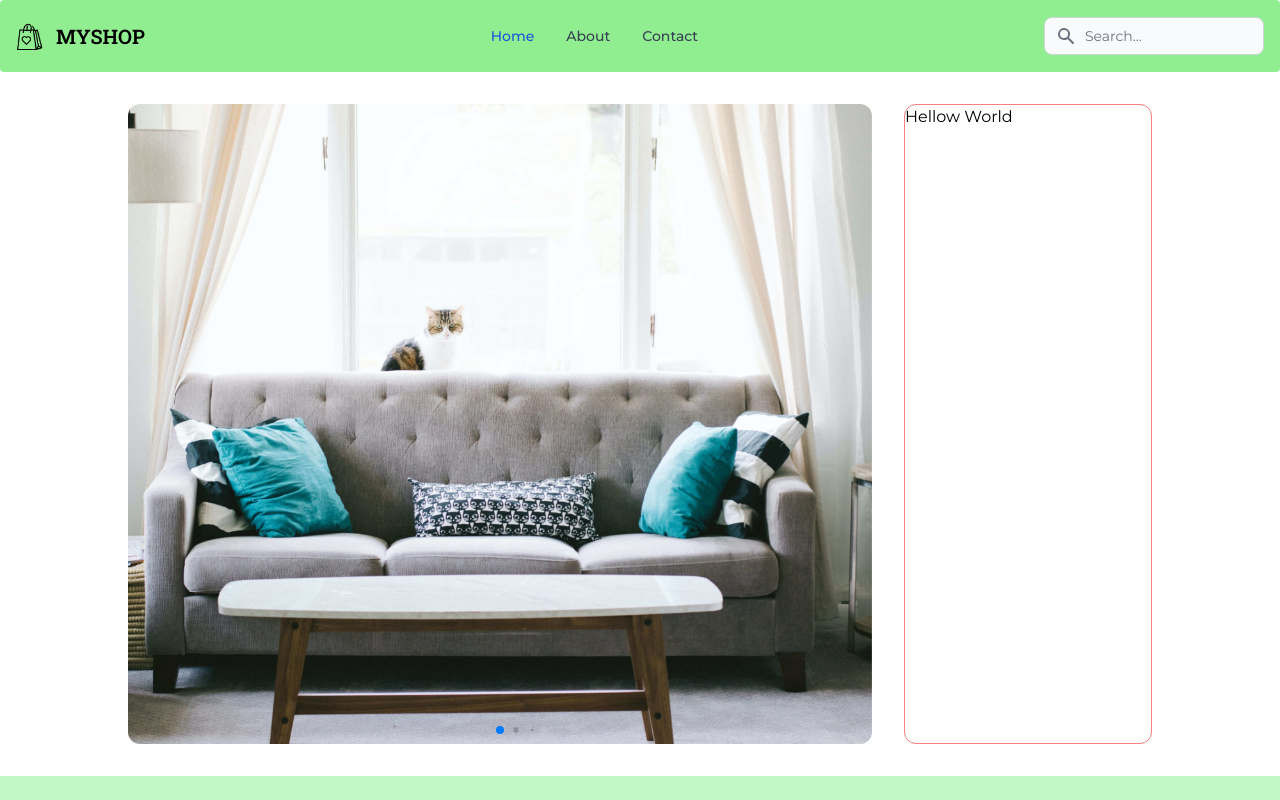
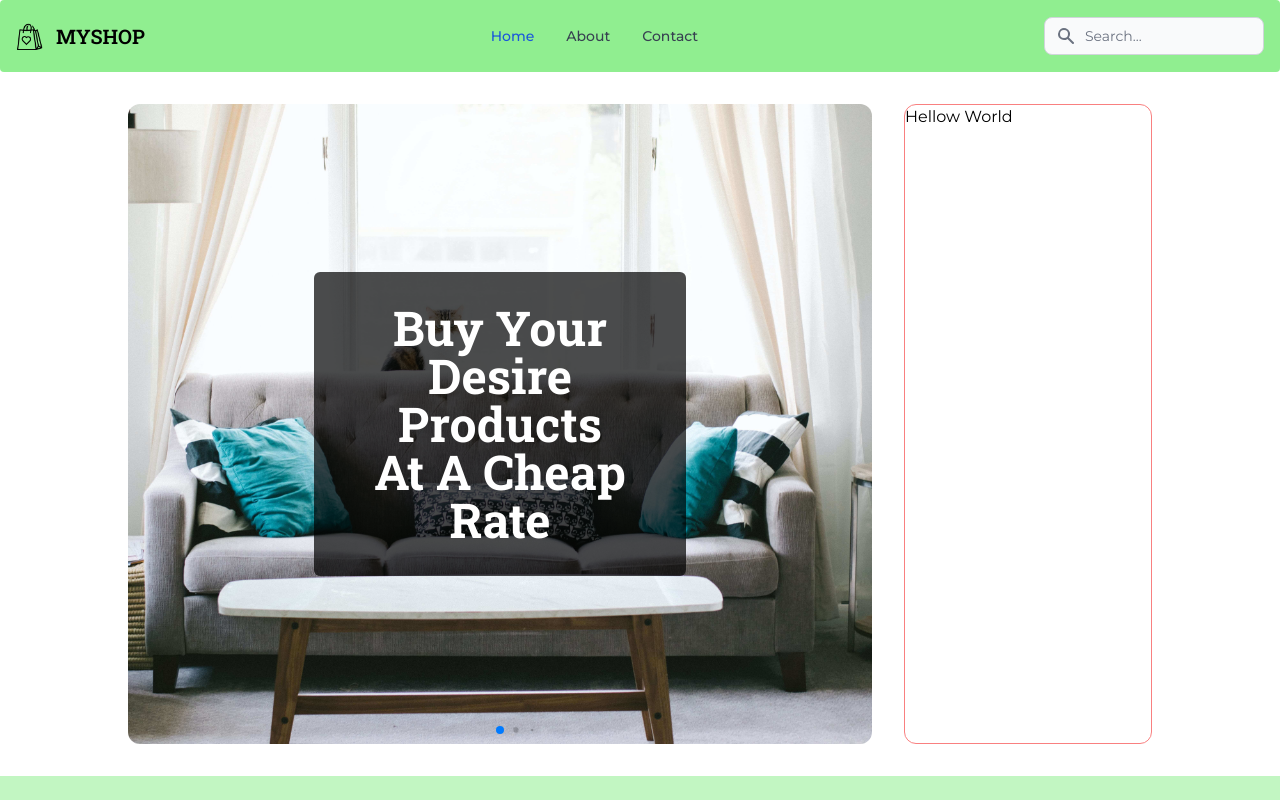
Before and after one commit to DevRefaul/ecommerce_website, a React (Create React App) app: page / in a window 1280 px wide. Shown: the top 800 px of the page. Built offline with nearby package versions, Linux system fonts and the light colour scheme.

Commit message:
right banner section is completed

```diff
--- a/src/Pages/Home/Banner.css
+++ b/src/Pages/Home/Banner.css
@@ -23,9 +23,11 @@
     align-items: center;
 }
 
-/* .swiper-slide img {
-    display: block;
-    width: 100%;
-    height: 100%;
-    object-fit: cover;
-} */
+.textCenter {
+    position: absolute;
+    top: 50%;
+    left: 50%;
+    transform: translate(-50%, -50%);
+}
+
+/* .swiper-slide img {} */
--- a/src/Pages/Home/Banner.jsx
+++ b/src/Pages/Home/Banner.jsx
@@ -16,6 +16,7 @@ const Banner = () => {
             dynamicBullets: true,
           }}
           modules={[Pagination]}
+          loop={true}
           className="mySwiper p-8 rounded-xl"
         >
           {bannerImges.map((image, i) => {
@@ -24,8 +25,12 @@ const Banner = () => {
                 <img
                   src={image}
                   alt=""
-                  className="h-[80vh] w-full object-cover"
+                  className="h-[80vh] w-full object-cover block relative"
                 />
+
+                <h2 className="textCenter text-white text-2xl md:text-4xl lg:text-5xl font-bold font-['Roboto_Slab'] bg-[rgba(0,0,0,0.7)] p-8 rounded-md">
+                  Buy Your Desire Products <br /> At A Cheap Rate
+                </h2>
               </SwiperSlide>
             );
           })}
```
